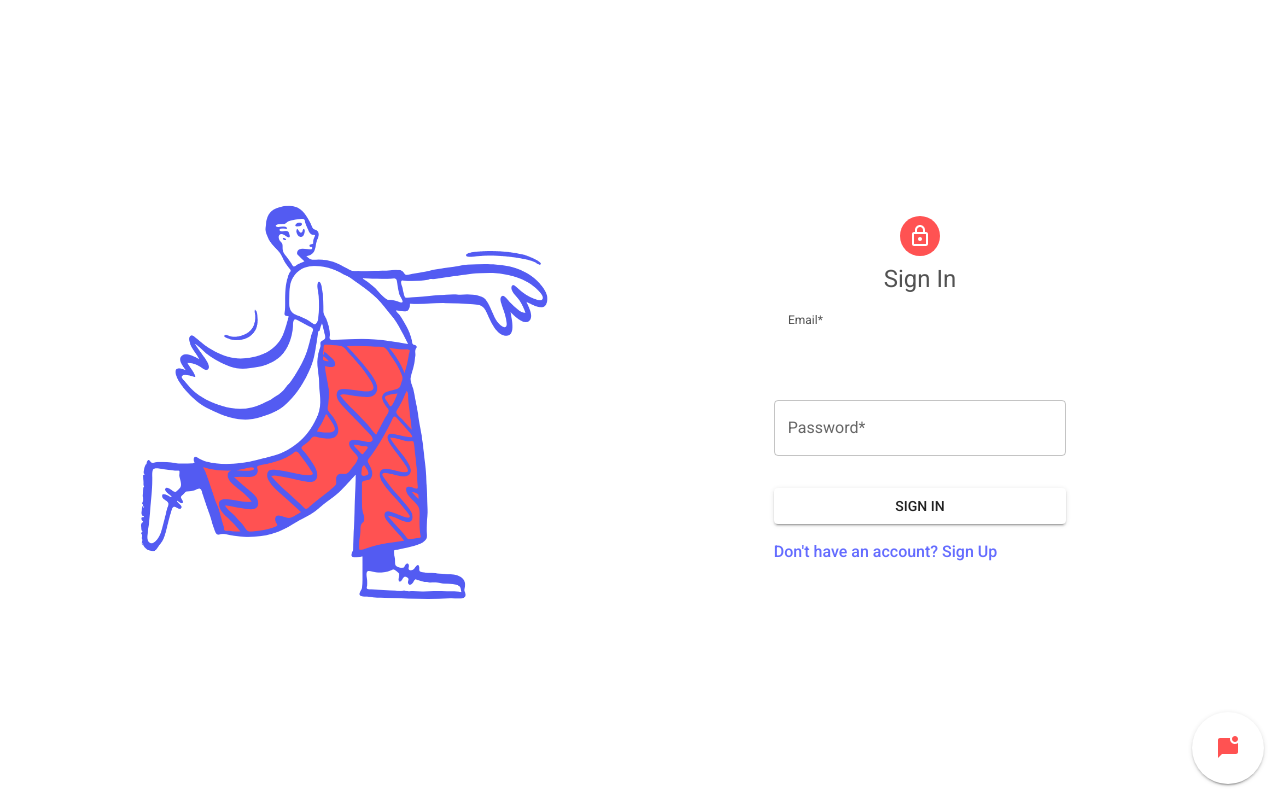
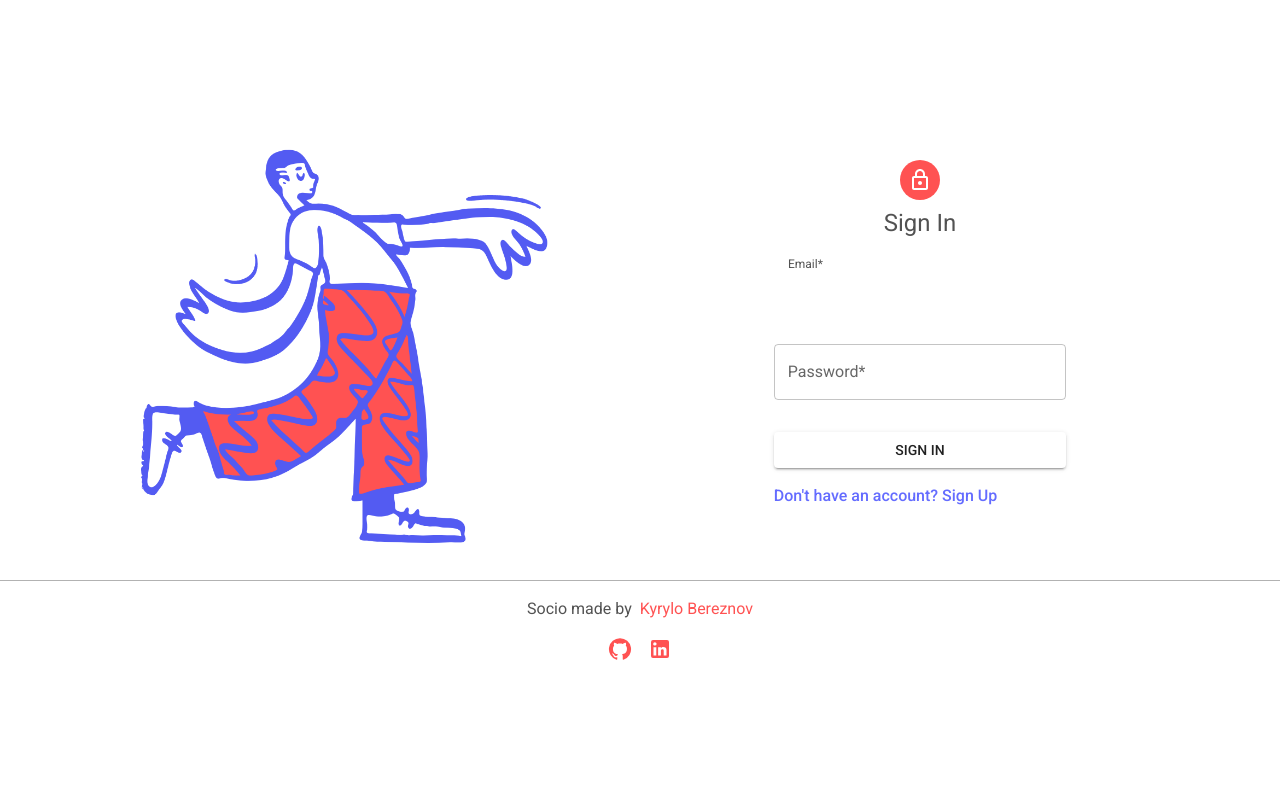
Before and after one commit to Kyrylo1122/socio, a React (Vite) app: page /sign-in in a window 1280 px wide. Built offline with nearby package versions, Linux system fonts and the light colour scheme; no server answers; the database is empty; a web font is replaced by a local one.

Commit message:
add footer

```diff
--- a/public/locales/en/translation.json
+++ b/public/locales/en/translation.json
@@ -41,12 +41,14 @@
   "sign_in_btn": "Sign In",
 
   "error_repeat_signin": "Oops...Something went wrong. Please repeat sign up again",
-  "error_signin_failed": "SignIn failed. Please repeat it again",
+  "error_signin_failed": "Email or password is wrong. Please repeat it again",
   "error_signup_failed": "SignUp failed. Please repeat it again",
 
   "field_required": "This field is required",
   "choose_your_character": "Choose your character",
   "do_not_have_account": "Don't have an account? Sign Up",
+  "back_to_sign_in": "Back to sign in",
+
   "do_not_have_saves": "Oops, looks like you do not have saves",
   "delete": "Delete",
   "edit": "Edit",
@@ -78,7 +80,8 @@
   "share": "share",
   "tags_form_empty_error": "The tags field cannot be empty",
   "no_messages": "No messages",
-  "no_posts": "You do not have any post. Let's create the first!",
+  "no_posts": "There is no posts.",
+
   "no_comments": "No comments",
   "answer": "answer",
   "saved_post": "The post was added to saves",
--- a/src/App.tsx
+++ b/src/App.tsx
@@ -7,6 +7,7 @@ import MarkChatUnreadIcon from "@mui/icons-material/MarkChatUnread";
 import CustomizedDialogs from "./Components/Dialog";
 import SubtitlesOffIcon from "@mui/icons-material/SubtitlesOff";
 import useDialogContext from "./hooks/useDialogContext";
+import Footer from "./Components/Footer";
 
 const App = () => {
   const { user } = useUserContext();
@@ -26,6 +27,7 @@ const App = () => {
         </Box>
       ) : null}
       <Main />
+      {user.uid ? (
         <Fade in={isVisibleChatBtn}>
           {
             <Button
@@ -45,8 +47,9 @@ const App = () => {
             </Button>
           }
         </Fade>
-
-      {isOpen ? <CustomizedDialogs /> : null}
+      ) : null}
+      {isOpen && user.uid ? <CustomizedDialogs /> : null}
+      <Footer />
     </Box>
   );
 };
--- /dev/null
+++ b/src/Components/Footer.tsx
@@ -0,0 +1,67 @@
+import { GitHub, LinkedIn } from "@mui/icons-material";
+import { Box, Typography, List, ListItem, styled } from "@mui/material";
+import { NavLink } from "react-router-dom";
+
+const Link = styled(NavLink)(({ theme }) => ({
+  transition: theme.transitions.create("transform"),
+
+  color:
+    theme.palette.mode === "dark"
+      ? theme.palette.primary.white
+      : theme.palette.secondary.main,
+  "&:hover,&:focus": {
+    color: theme.palette.secondary.main,
+    transform: "scale(1.2)",
+  },
+}));
+const Footer = () => {
+  return (
+    <Box
+      component="footer"
+      sx={{
+        position: "relative",
+
+        pt: 2,
+
+        borderTop: "1px solid",
+        borderColor: "primary.dark",
+        width: "100vw",
+        display: "flex",
+        flexDirection: "column",
+        alignItems: "center",
+        justifyContent: "center",
+      }}
+    >
+      <Typography
+        sx={{ fontSize: "16px", display: "flex", alignItems: "center", gap: 1 }}
+      >
+        Socio made by{" "}
+        <Typography sx={{ fontSize: "16px", color: "primary.accent" }}>
+          Kyrylo Bereznov
+        </Typography>
+      </Typography>
+      <List
+        sx={{
+          display: "flex",
+          justifyContent: "center",
+          alignContent: "center",
+          gap: 0,
+        }}
+      >
+        <ListItem sx={{ width: "auto", p: 1 }}>
+          <Link to="https://github.com/Kyrylo1122/">
+            <GitHub sx={{ color: "inherit" }} />
+          </Link>
+        </ListItem>
+        <ListItem sx={{ width: "auto", p: 1 }}>
+          <Link to="https://www.linkedin.com/in/kyrylo-bereznov-40b39818a/">
+            {" "}
+            <LinkedIn sx={{ color: "inherit" }} />
+          </Link>
+        </ListItem>
+      </List>
+    </Box>
+  );
+};
+
+export default Footer;
--- a/src/Components/Main.tsx
+++ b/src/Components/Main.tsx
@@ -12,7 +12,7 @@ const Main = () => {
       sx={{
         display: "flex",
         overflow: "auto",
-        pt: 11,
+        pt: user.uid ? 11 : 4,
       }}
     >
       {user.uid ? (
--- a/src/_auth/forms/SignUp.tsx
+++ b/src/_auth/forms/SignUp.tsx
@@ -22,6 +22,7 @@ import { avatars as avatarsArray } from "src/Components/ProfileAvatars/ProfilePi
 import { useTranslation } from "react-i18next";
 import Spinner from "src/Components/Spinner";
 import { Input } from "src/Components/ui/Input";
+import { NavLink } from "react-router-dom";
 
 const SignUp = () => {
   const { theme } = useThemeContext();
@@ -64,6 +65,9 @@ const SignUp = () => {
   return (
     <ThemeProvider theme={{ [THEME_ID]: theme }}>
       <CssBaseline />
+      <Box sx={{ ml: 2 }} component={NavLink} to="/sign-in">
+        {t("back_to_sign_in")}
+      </Box>
       <Box
         component="form"
         onSubmit={handleSubmit(onSubmit)}
--- a/src/firebase/api-firebase.tsx
+++ b/src/firebase/api-firebase.tsx
@@ -327,7 +327,6 @@ export const signInAccount = async ({
   email: string;
   password: string;
 }) => {
-  try {
   const userCredential = await signInWithEmailAndPassword(
     auth,
     email,
@@ -335,9 +334,6 @@ export const signInAccount = async ({
   );
   const { user } = userCredential;
   if (!user) throw Error;
-  } catch (error) {
-    console.error(error);
-  }
 };
 export const signOutAccount = async () => {
   try {
```
Lines whose indentation alone changed are shown as unchanged.
